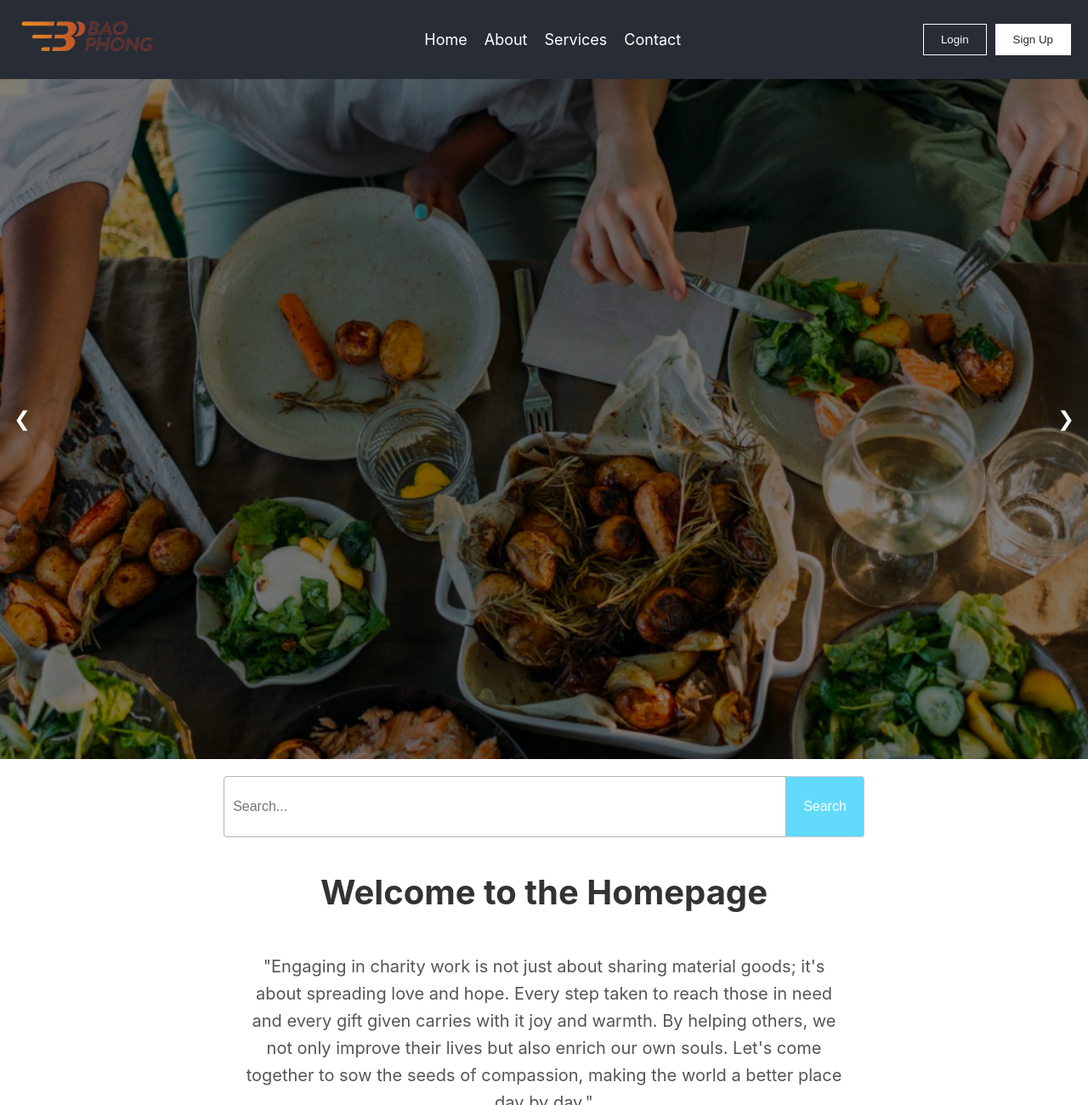
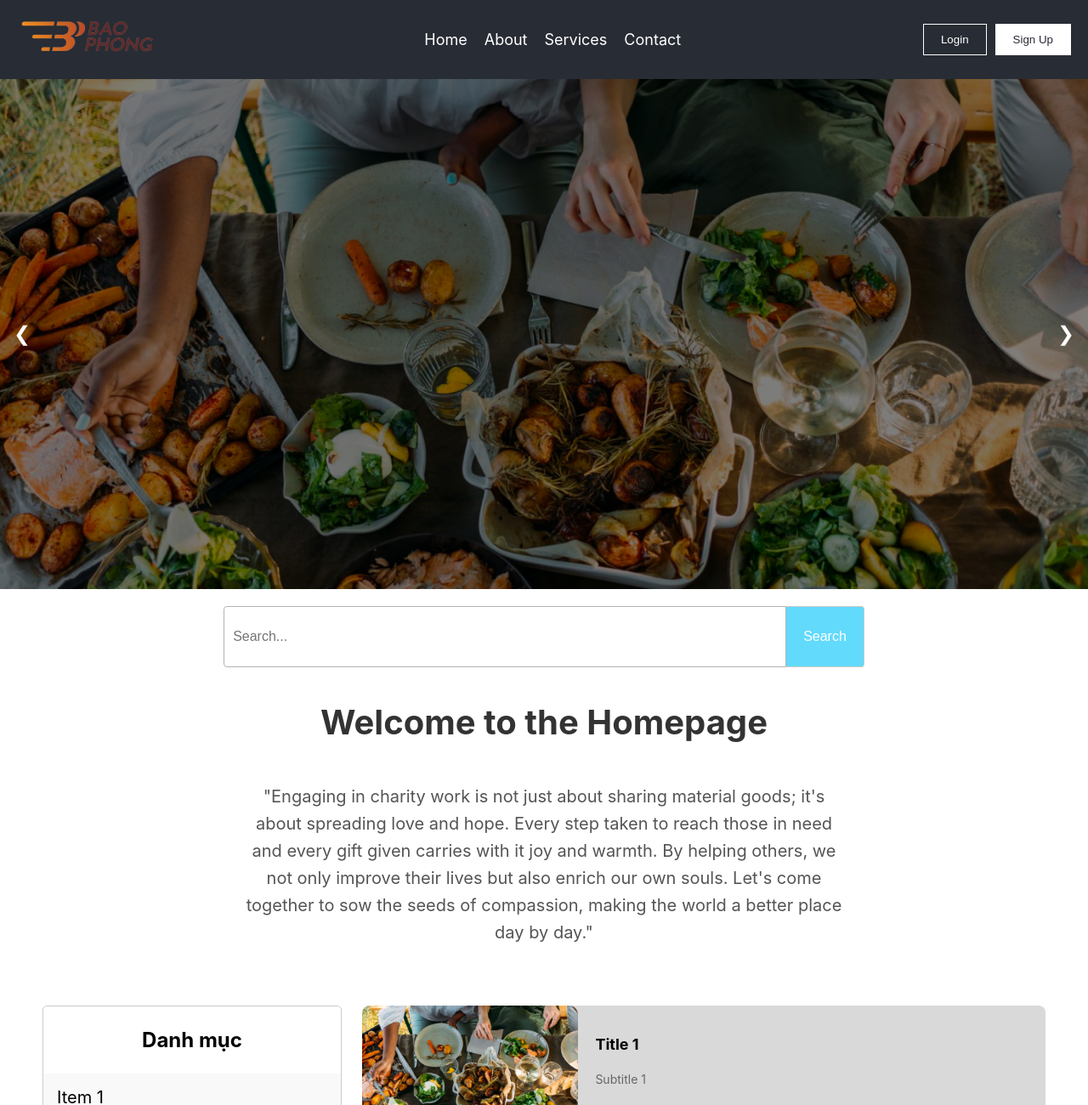
Before and after one commit to Ntsfullstack/charity-blog, a React (Create React App) app: page / in a window 1280 px wide. Shown: the top 1300 px of the page at 85% size. Built offline with nearby package versions, Linux system fonts and the light colour scheme.

Commit message:
Update UI

```diff
--- a/src/components/banner/style.scss
+++ b/src/components/banner/style.scss
@@ -4,7 +4,7 @@
   display: flex;
   justify-content: center;
   align-items: center;
-  height: 800px;
+  height: 600px;
   background-size: cover;
   background-position: center;
   position: relative;
--- a/src/components/card/style.scss
+++ b/src/components/card/style.scss
@@ -1,7 +1,7 @@
 /* style.scss */
 
 .card {
-  width: 90%;
+  width: 100%;
   background-color: #D9D9D9;
   display: flex;
   border-radius: 8px;
--- a/src/components/catalog/style.scss
+++ b/src/components/catalog/style.scss
@@ -4,7 +4,7 @@
     border: 1px solid #ccc;
     border-radius: 5px;
     margin-bottom: 20px;
-    width: 400px;
+    width: 350px;
 
     h2 {
       text-align: center;
@@ -22,6 +22,8 @@
         transition: border-color 0.3s ease; /* Thêm hiệu ứng hover */
 
         &:hover {
+            background-color: #accdf2;
+
           border-color: #ccc; /* Thay đổi màu border khi hover */
         }
       }
```
